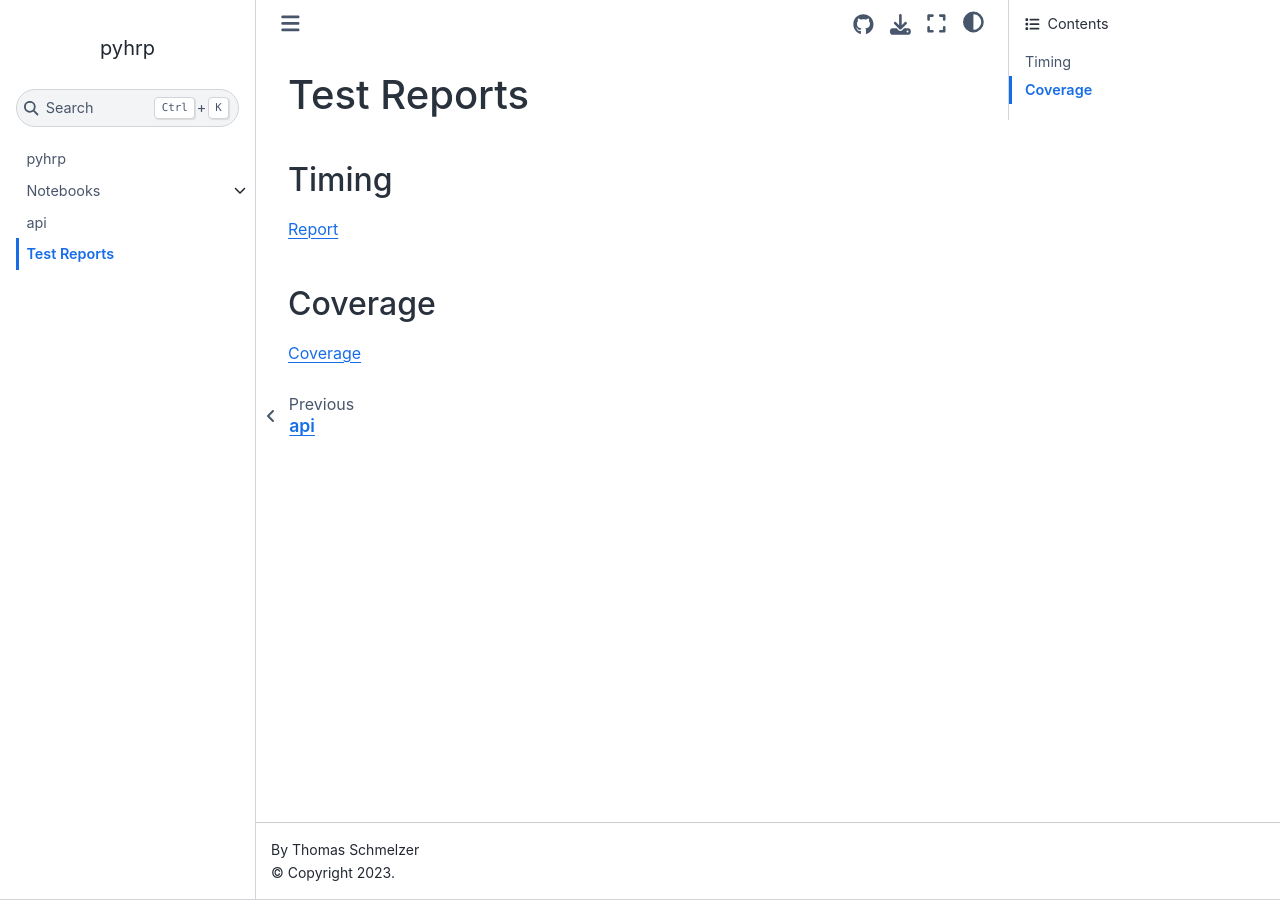
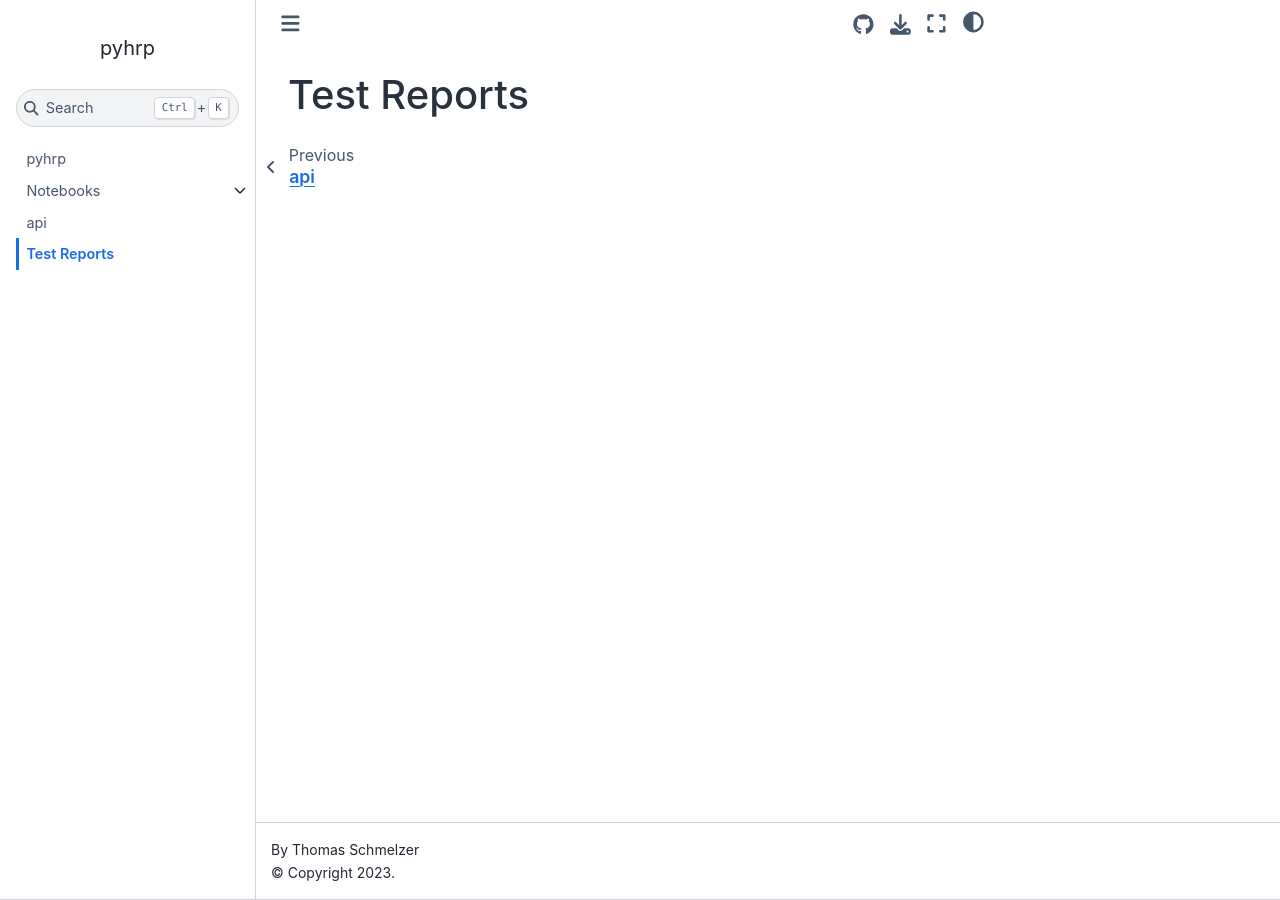
Before and after one commit to tschm/pyhrp, a Jupyter Book: the page built from book/docs/reports.md, in a window 1280 px wide. Built offline with Jupyter Book 1.0.4 settings and Sphinx 7.4.7 and the Sphinx Book theme 1.1.4, drawn with Linux system fonts in a browser that asks for light colours; comment, search, counter and statistics services are not loaded.

Commit message:
config for book

```diff
--- a/book/docs/reports.md
+++ b/book/docs/reports.md
@@ -1,9 +1 @@
 # Test Reports
-
-## Timing
-
-{{ '[Report]({url}/artifacts/tests/html-report/report.html)'.format(url=book_url) }}
-
-## Coverage
-
-{{ '[Coverage]({url}/artifacts/tests/html-coverage/index.html)'.format(url=book_url) }}
```
